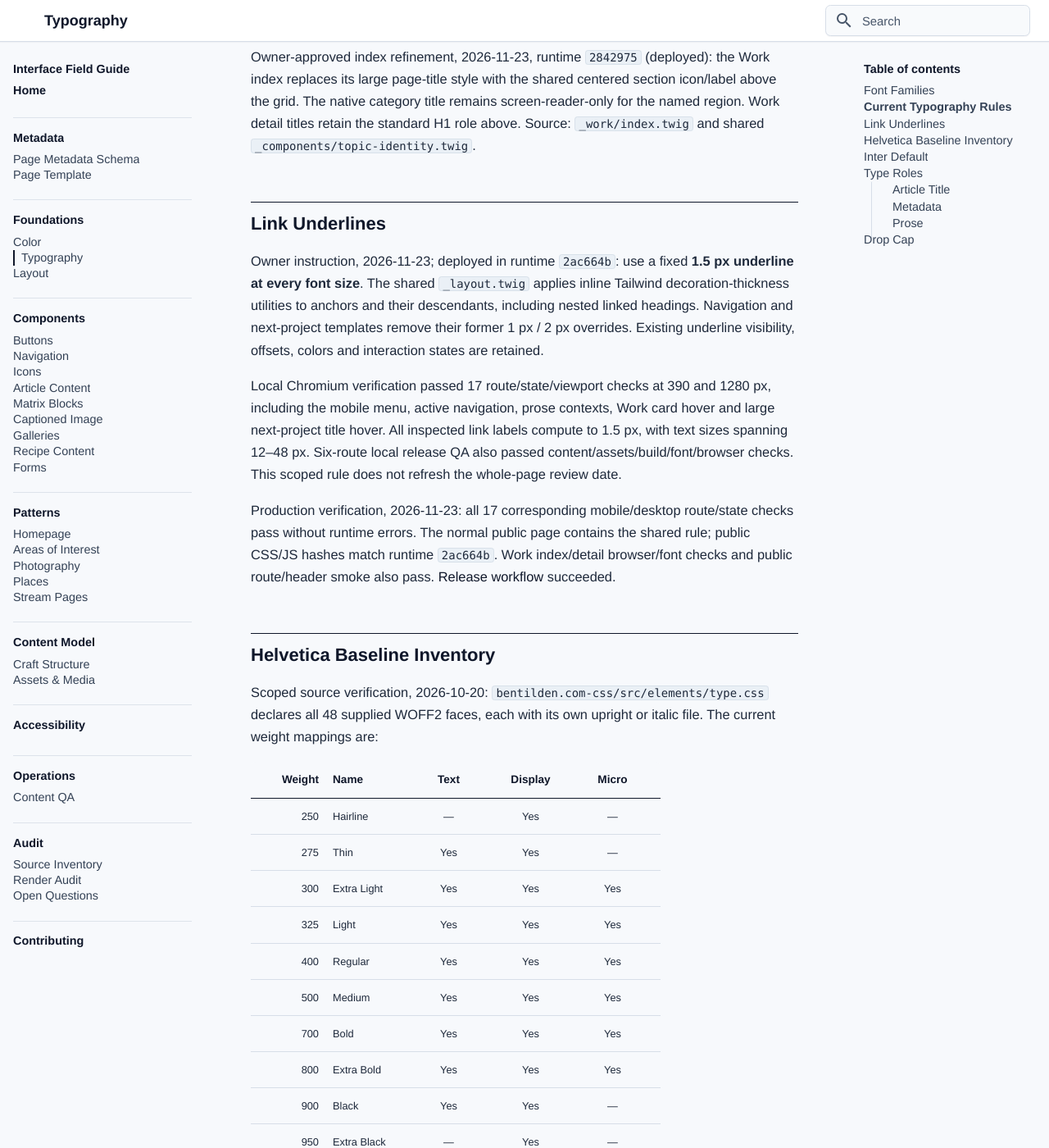
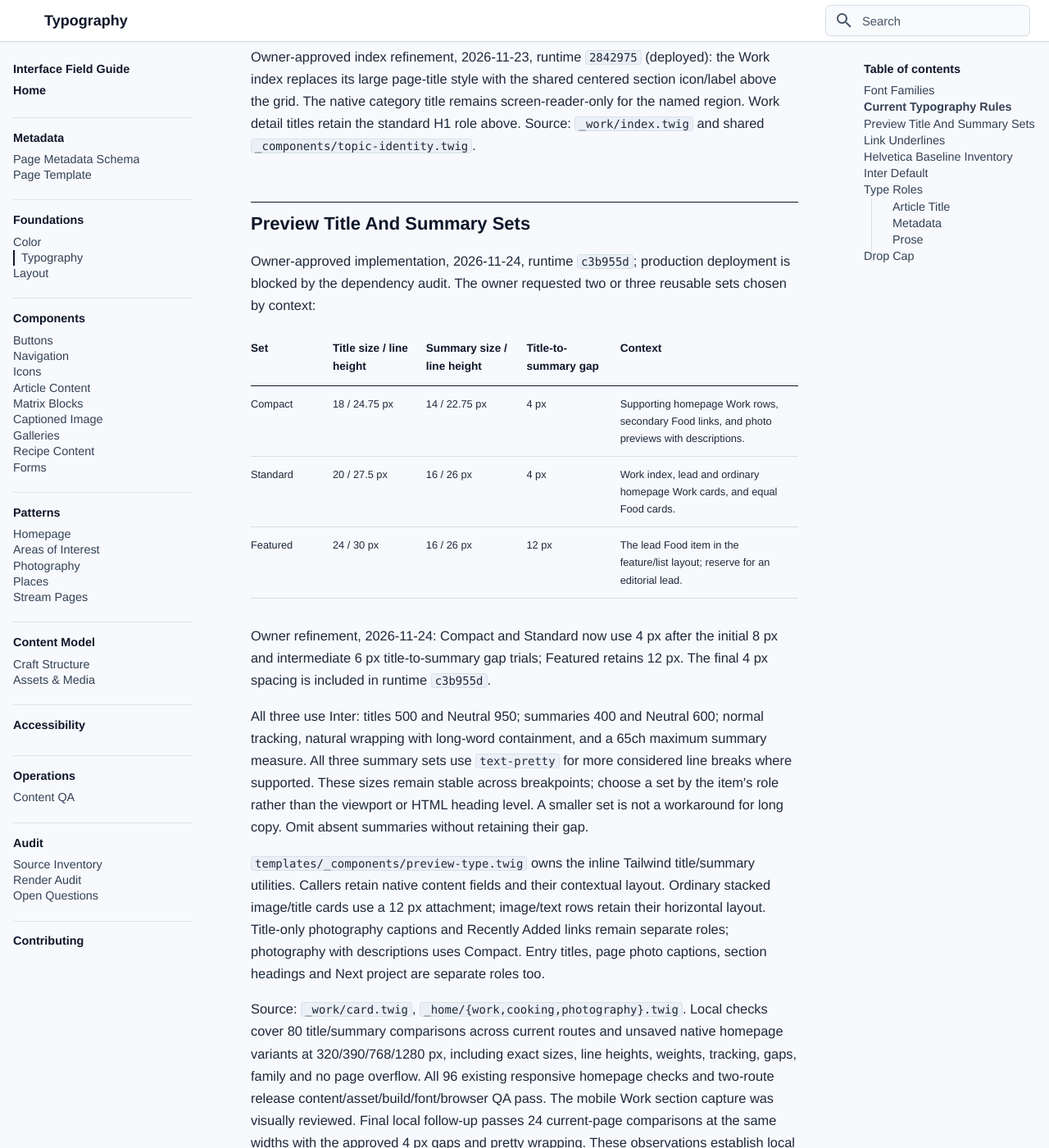
Before and after one commit to bentilden/Design-System, an MkDocs documentation site: the page built from docs/foundations/typography.md, in a window 1280 px wide and 1400 px high, scrolled down 1876 px. Shown: the whole window at 82% size. Built offline with MkDocs 1.6.1 and Material for MkDocs 9.7.7, drawn with Linux system fonts in a browser that asks for light colours; some web fonts are replaced; some of the changed text lies outside the part shown.

Commit message:
Document contextual preview type sets and blocked deployment

```diff
--- a/docs/foundations/typography.md
+++ b/docs/foundations/typography.md
@@ -63,6 +63,24 @@ Owner acceptance, 2026-11-23: use the existing **16 px page photo caption**, Int
 Verification, 2026-11-23: 14 local browser cases passed, including title styles on Contact, Work index/detail and a standard photo entry at 390/800/1280 px, plus shared and embedded recipe captions at 16 px. All 12 corresponding production title/caption cases passed after activation. Public CSS matched the committed build and route/header smoke passed; the guarded comparison returns 404 in production. Local release content/asset/build/font/route checks also passed. Source: `_components/entry-title.twig`, `_components/entry-header.twig`, `_work/index.twig`, `_work/project.twig`, `contact.twig`, `_home/{photography,work,cooking}.twig`, `_entry-content/recipe/page.twig`, and `dev-test/caption-typography.twig`. [Release workflow](https://github.com/bentilden/bentilden.com/actions/runs/45257835258). This scoped addition does not refresh the whole-page review date; historical sections below retain their original evidence.
 
 Owner-approved index refinement, 2026-11-23, runtime `2842975` (deployed): the Work index replaces its large page-title style with the shared centered section icon/label above the grid. The native category title remains screen-reader-only for the named region. Work detail titles retain the standard H1 role above. Source: `_work/index.twig` and shared `_components/topic-identity.twig`.
+
+## Preview Title And Summary Sets
+
+Owner-approved implementation, 2026-11-24, runtime `c3b955d`; production deployment is blocked by the dependency audit. The owner requested two or three reusable sets chosen by context:
+
+| Set | Title size / line height | Summary size / line height | Title-to-summary gap | Context |
+| --- | --- | --- | --- | --- |
+| Compact | 18 / 24.75 px | 14 / 22.75 px | 4 px | Supporting homepage Work rows, secondary Food links, and photo previews with descriptions. |
+| Standard | 20 / 27.5 px | 16 / 26 px | 4 px | Work index, lead and ordinary homepage Work cards, and equal Food cards. |
+| Featured | 24 / 30 px | 16 / 26 px | 12 px | The lead Food item in the feature/list layout; reserve for an editorial lead. |
+
+Owner refinement, 2026-11-24: Compact and Standard now use 4 px after the initial 8 px and intermediate 6 px title-to-summary gap trials; Featured retains 12 px. The final 4 px spacing is included in runtime `c3b955d`.
+
+All three use Inter: titles 500 and Neutral 950; summaries 400 and Neutral 600; normal tracking, natural wrapping with long-word containment, and a 65ch maximum summary measure. All three summary sets use `text-pretty` for more considered line breaks where supported. These sizes remain stable across breakpoints; choose a set by the item's role rather than the viewport or HTML heading level. A smaller set is not a workaround for long copy. Omit absent summaries without retaining their gap.
+
+`templates/_components/preview-type.twig` owns the inline Tailwind title/summary utilities. Callers retain native content fields and their contextual layout. Ordinary stacked image/title cards use a 12 px attachment; image/text rows retain their horizontal layout. Title-only photography captions and Recently Added links remain separate roles; photography with descriptions uses Compact. Entry titles, page photo captions, section headings and Next project are separate roles too.
+
+Source: `_work/card.twig`, `_home/{work,cooking,photography}.twig`. Local checks cover 80 title/summary comparisons across current routes and unsaved native homepage variants at 320/390/768/1280 px, including exact sizes, line heights, weights, tracking, gaps, family and no page overflow. All 96 existing responsive homepage checks and two-route release content/asset/build/font/browser QA pass. The mobile Work section capture was visually reviewed. Final local follow-up passes 24 current-page comparisons at the same widths with the approved 4 px gaps and pretty wrapping. These observations establish local Chromium behavior, not production or physical-device coverage; the whole-page review date is unchanged.
 
 ## Link Underlines
 
```
Also changed, not shown: docs/patterns/homepage.md (+3 -0 lines).
